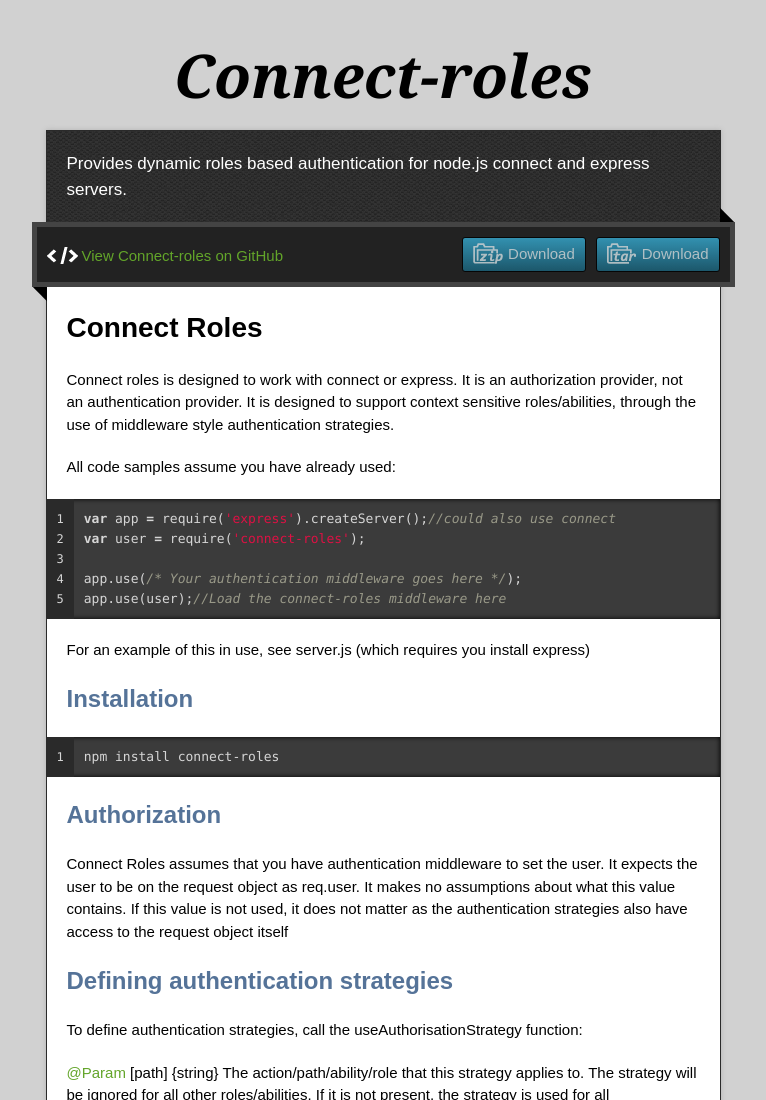
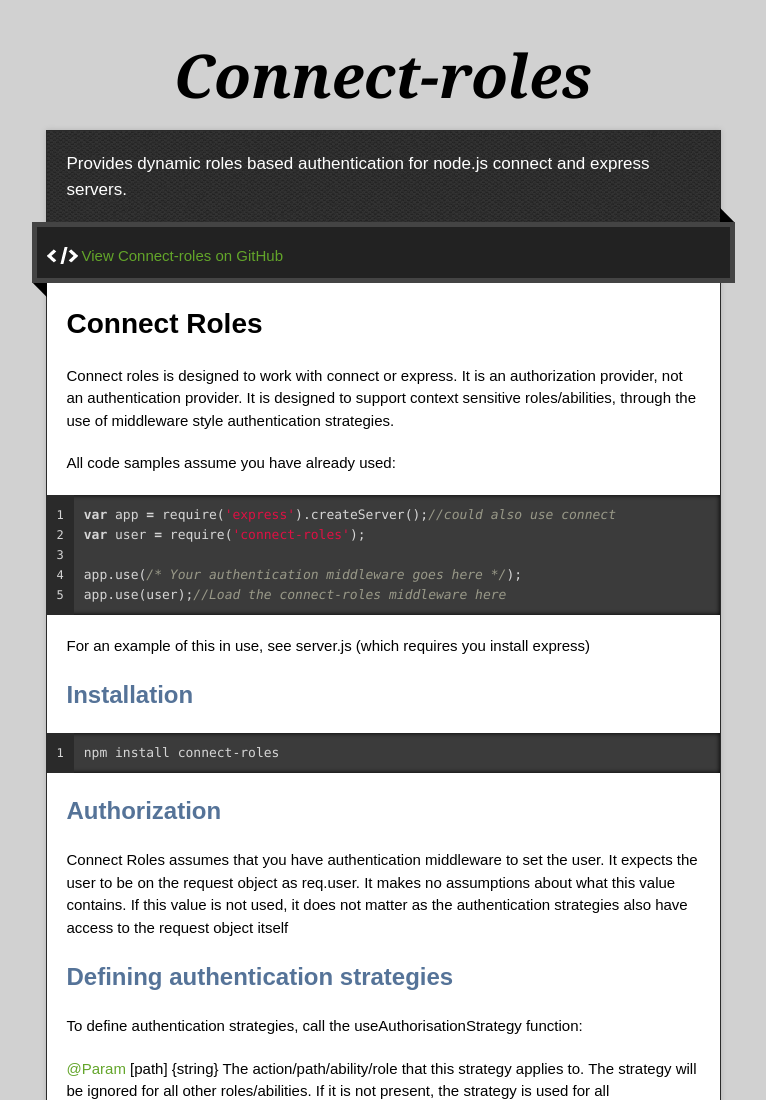
Before and after one commit to ForbesLindesay/connect-roles, a plain HTML site: page index.html in a window 1280 px wide. Shown: the top 1100 px of the page, without its empty margins (257-1023 px from the left). Drawn offline with nearby package versions, Linux system fonts and the light colour scheme.

Commit message:
Remove redundant links

```diff
--- a/index.html
+++ b/index.html
@@ -29,8 +29,6 @@
       <div id="main" role="main">
         <div class="download-bar">
         <div class="inner">
-          <a href="https://github.com/ForbesLindesay/connect-roles/tarball/master" class="download-button tar"><span>Download</span></a>
-          <a href="https://github.com/ForbesLindesay/connect-roles/zipball/master" class="download-button zip"><span>Download</span></a>
           <a href="https://github.com/ForbesLindesay/connect-roles" class="code">View Connect-roles on GitHub</a>
         </div>
         <span class="blc"></span><span class="trc"></span>
```
